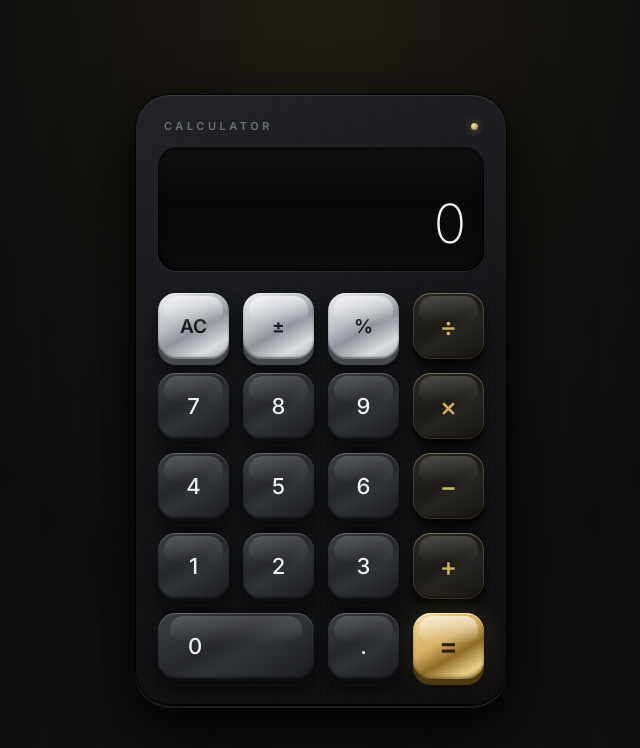
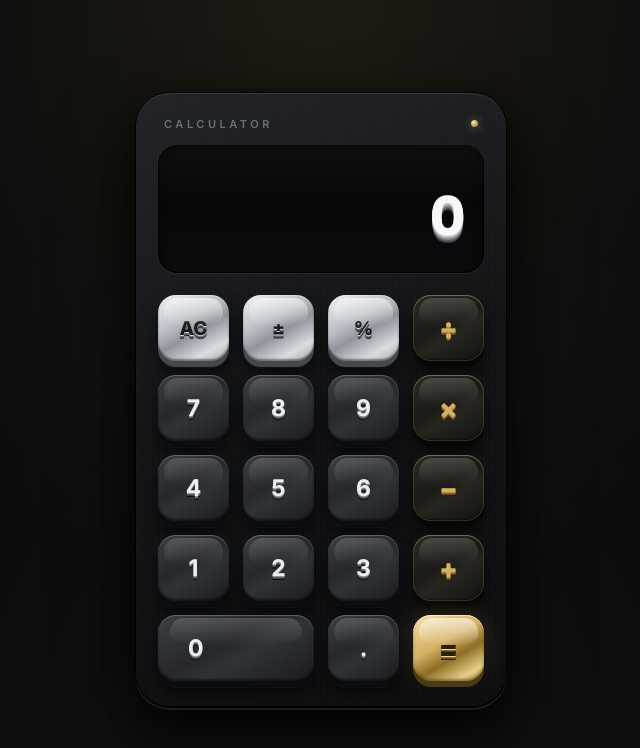
Before and after one commit to idmonkani/html-calculator, a plain HTML site: page index.html in a window 1280 px wide. Shown: the whole page, without its empty margins (319-959 px from the left). Drawn offline with Linux system fonts and the light colour scheme.

Commit message:
Update index.html

```diff
--- a/index.html
+++ b/index.html
@@ -11,7 +11,7 @@
   <meta name="theme-color" content="#0a0a0b" />
   <title>Calculator</title>
   <link rel="preconnect" href="https://fonts.googleapis.com" />
-  <link href="https://fonts.googleapis.com/css2?family=Inter:wght@200;300;500;600&display=swap" rel="stylesheet" />
+  <link href="https://fonts.googleapis.com/css2?family=Inter:wght@300;500;600;700;800&display=swap" rel="stylesheet" />
   <style>
     * { margin: 0; padding: 0; box-sizing: border-box; }
 
@@ -118,9 +118,13 @@
     }
 
     .expression {
-      color: #7d828b;
+      color: #9a9fa8;
       font-size: 16px;
-      font-weight: 300;
+      font-weight: 600;
+      text-shadow:
+        0 1px 0 #50545b,
+        0 2px 0 #34373c,
+        0 3px 0 #1a1b1e;
       min-height: 22px;
       white-space: nowrap;
       overflow: hidden;
@@ -129,16 +133,34 @@
     }
 
     .result {
-      color: #f5f5f5;
+      color: #f7f7f8;
       font-size: 54px;
-      font-weight: 200;
-      letter-spacing: -1.5px;
+      font-weight: 800;
+      letter-spacing: -1px;
       line-height: 1.15;
+      padding: 0 2px 10px;
+      transform-origin: right bottom;
       white-space: nowrap;
       overflow: hidden;
       text-overflow: ellipsis;
       font-variant-numeric: tabular-nums;
-      text-shadow: 0 0 18px rgba(255, 255, 255, 0.08);
+      text-shadow:
+        0 1px 0 #d4d6da,
+        0 2px 0 #b9bcc1,
+        0 3px 0 #9fa3a9,
+        0 4px 0 #868a91,
+        0 5px 0 #6d7178,
+        0 6px 0 #55585e,
+        0 7px 0 #3d4045,
+        0 8px 0 #26282c,
+        0 9px 0 #000;
+    }
+
+    .result.pop { animation: pop 0.16s ease-out; }
+
+    @keyframes pop {
+      0%   { transform: translateY(-4px) scale(1.05); }
+      100% { transform: none; }
     }
 
     /* ---------- Keys ---------- */
@@ -158,9 +180,14 @@
       border: none;
       border-radius: 18px;
       font-family: inherit;
-      font-size: 22px;
-      font-weight: 500;
+      font-size: 23px;
+      font-weight: 700;
       color: var(--ink);
+      text-shadow:
+        0 1px 0 #8d9198,
+        0 2px 0 #5a5e65,
+        0 3px 0 #3a3d42,
+        0 4px 0 #0e0f11;
       cursor: pointer;
       background: var(--face);
       box-shadow:
@@ -226,8 +253,13 @@
       --face: linear-gradient(150deg, #f1f2f4 0%, #b9bdc3 38%, #8e939a 55%, #d9dce0 80%, #a5a9b0 100%);
       --edge: #45484d;
       --ink: #17181b;
-      font-weight: 600;
+      font-weight: 800;
       font-size: 19px;
+      text-shadow:
+        0 1px 0 rgba(255, 255, 255, 0.7),
+        0 2px 0 #6b6f76,
+        0 3px 0 #4e5157,
+        0 4px 0 #2f3136;
     }
     .key.fn::after { background: linear-gradient(180deg, rgba(255, 255, 255, 0.55), rgba(255, 255, 255, 0)); }
 
@@ -236,8 +268,13 @@
       --face: linear-gradient(150deg, #2c2a26 0%, #1b1a17 45%, #26241f 60%, #121110 100%);
       --edge: #070706;
       --ink: var(--gold);
-      font-size: 26px;
-      font-weight: 500;
+      font-size: 27px;
+      font-weight: 800;
+      text-shadow:
+        0 1px 0 #b18c38,
+        0 2px 0 #8c6b24,
+        0 3px 0 #5f4816,
+        0 4px 0 #2a1f08;
       box-shadow:
         inset 0 1px 0 rgba(247, 231, 176, 0.25),
         inset 0 0 0 1px rgba(212, 176, 98, 0.18),
@@ -252,13 +289,18 @@
       --face: linear-gradient(150deg, var(--gold-hi) 0%, #e2c47c 22%, var(--gold) 42%, var(--gold-lo) 62%, #e8cf87 85%, #a8842f 100%);
       --edge: #4d3a10;
       --ink: #2a1e04;
+      text-shadow:
+        0 1px 0 rgba(255, 246, 214, 0.8),
+        0 2px 0 #8c6b24,
+        0 3px 0 #5f4816,
+        0 4px 0 #3a2b08;
     }
     .key.op.active::after,
     .key.equals::after { background: linear-gradient(180deg, rgba(255, 255, 255, 0.6), rgba(255, 255, 255, 0)); }
 
     .key.equals {
-      font-size: 28px;
-      font-weight: 600;
+      font-size: 29px;
+      font-weight: 800;
       box-shadow:
         inset 0 1px 0 rgba(255, 255, 255, 0.6),
         inset 0 -2px 3px rgba(77, 58, 16, 0.6),
@@ -413,6 +455,11 @@
 
     function render() {
       const text = format(current);
+      if (resultEl.textContent !== text) {
+        resultEl.classList.remove("pop");
+        void resultEl.offsetWidth;
+        resultEl.classList.add("pop");
+      }
       resultEl.textContent = text;
       fitResult();
       exprEl.textContent = operator ? `${format(previous)} ${symbols[operator]}` : exprEl.textContent;
```
